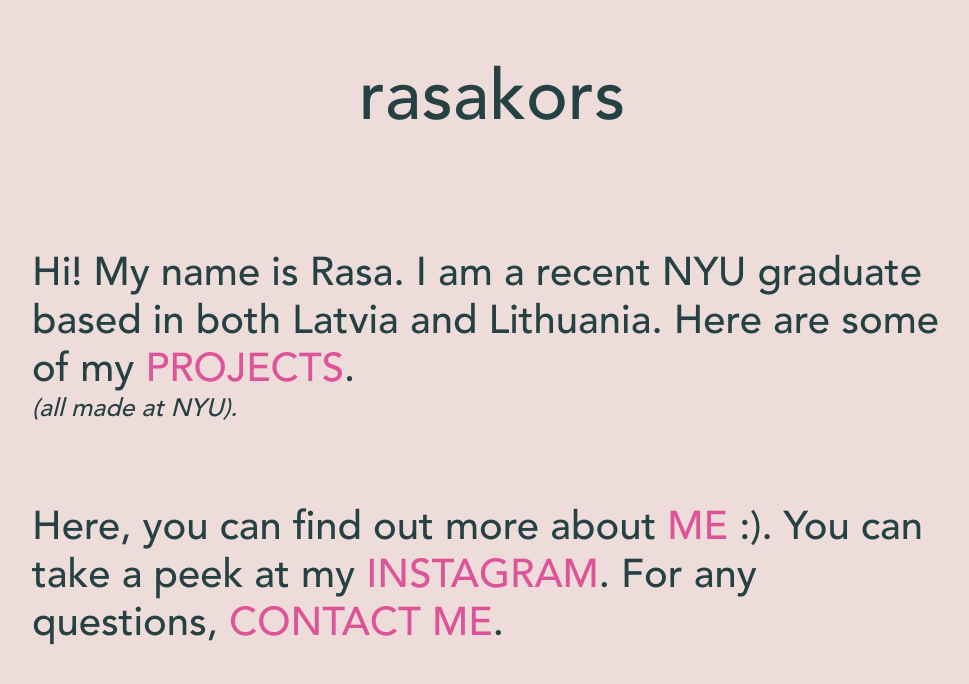
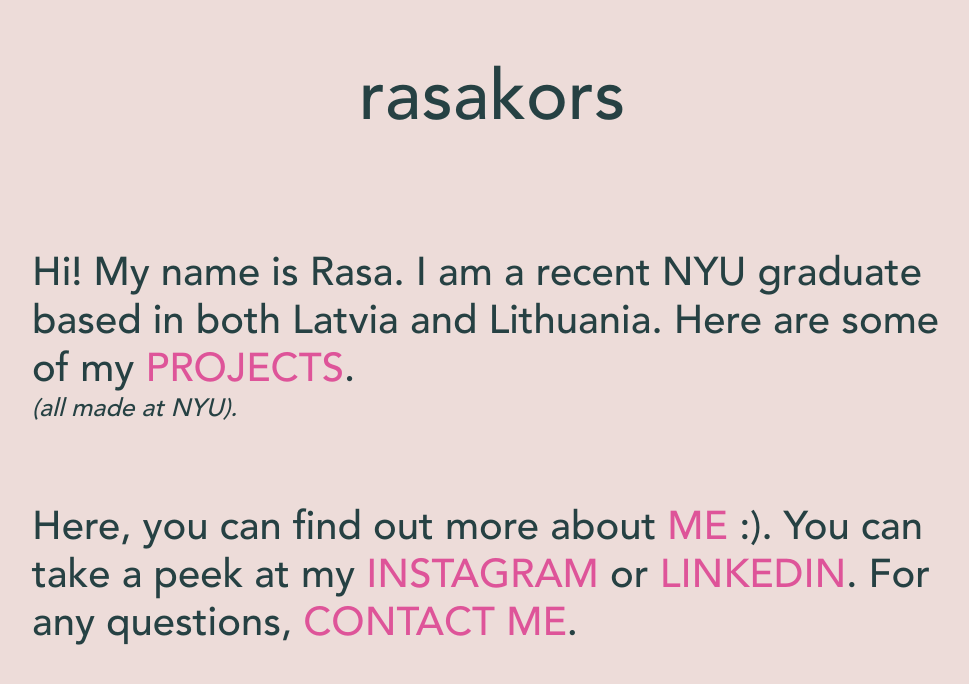
Before and after one commit to Rasakors/portfolio, a plain HTML site: page index.html in a window 1280 px wide. Shown: the whole page, without its empty margins (148-1117 px from the left). Drawn offline with nearby package versions, Linux system fonts and the light colour scheme.

Commit message:
Update index.html

```diff
--- a/index.html
+++ b/index.html
@@ -41,7 +41,7 @@
       </dl>
         <dl>
       Here, you can find out more about <a style="color:#de5499" href="about.html">ME</a> :).
-      You can take a peek at my <a style="color:#de5499" href="https://www.instagram.com/rasakors">INSTAGRAM</a>.
+      You can take a peek at my <a style="color:#de5499" href="https://www.instagram.com/rasakors">INSTAGRAM</a> or <a style="color:#de5499" href="https://www.linkedin.com/in/rasakors/">LINKEDIN</a>.
       For any questions, <a style="color:#de5499" href="mailto:rk3636@nyu.edu">CONTACT ME</a>.
       </dl>
     </p>
```
